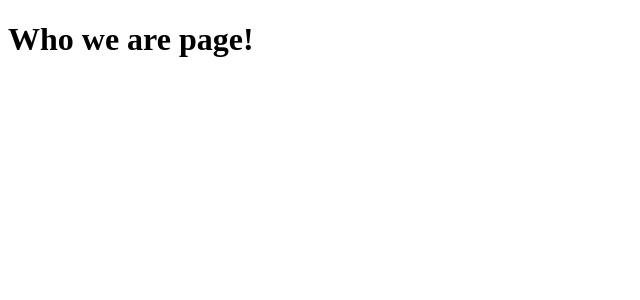
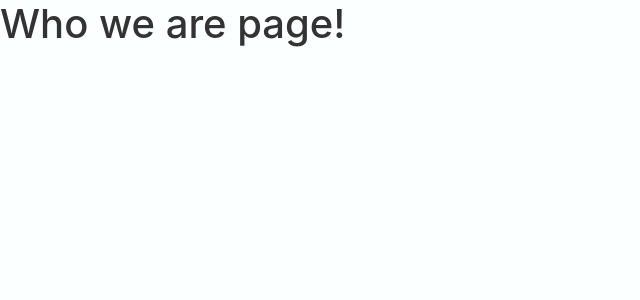
Before and after one commit to SafraPC/Wood-Store, a React (Create React App) app in the folder frontend/: page / in a window 1280 px wide. Shown: the top 300 px of the page, without its empty margins (0-640 px from the left). Built offline with nearby package versions, Linux system fonts and the light colour scheme.

Commit message:
configure Toasts / global style and themes

```diff
--- a/frontend/package.json
+++ b/frontend/package.json
@@ -52,6 +52,7 @@
     ]
   },
   "devDependencies": {
+    "@types/styled-components": "^5.1.19",
     "@typescript-eslint/eslint-plugin": "^5.9.0",
     "@typescript-eslint/parser": "^5.9.0",
     "@webpack-cli/generators": "^2.4.1",
--- a/frontend/src/App.tsx
+++ b/frontend/src/App.tsx
@@ -1,7 +1,17 @@
 import React from "react";
 import Router from "./router";
+import { GlobalStyles } from "./themes/global-styles";
+import "react-toastify/dist/ReactToastify.min.css";
+import "bootstrap/dist/css/bootstrap.min.css";
+import { ToastContainer } from "react-toastify";
 function App() {
-	return <Router />;
+	return (
+		<>
+			<ToastContainer />
+			<GlobalStyles />
+			<Router />
+		</>
+	);
 }
 
 export default App;
--- /dev/null
+++ b/frontend/src/themes/global-styles.ts
@@ -0,0 +1,40 @@
+import { createGlobalStyle } from "styled-components";
+
+export const GlobalStyles = createGlobalStyle`
+* {
+    margin:0;
+    padding:0;
+    outline:0;
+    box-sizing:border-box;
+ }
+ a {
+    text-decoration: none;
+  }
+input,textarea {
+    transition:border 0.3s ease;
+    border-radius:0.2rem;
+    transition:box-shadow 0.1s ease;
+ }
+ button {
+    cursor: pointer;
+    border: 0;
+ }
+ html, body, #root {
+    min-height: 100%;
+    width: 100%;
+ }
+
+*, button, input,textarea {
+border: 0;
+background: none;
+outline: 0 !important;
+font-family: -apple-system, system-ui, BlinkMacSystemFont, 'Segoe UI', Roboto, 'Helvetica Neue', Ubuntu, Arial, sans-serif;
+}
+
+body{
+    font:14px 'Roboto', sans-serif;
+    -webkit-font-font-smoothing: antialiased !important;
+    background:#fcffff;
+    color:#333;
+}
+`;
```
Also changed, not shown: frontend/src/themes/toast-config.ts (added, +9 -0 lines), 1 other file (tests, documents, lock files or other folders).
